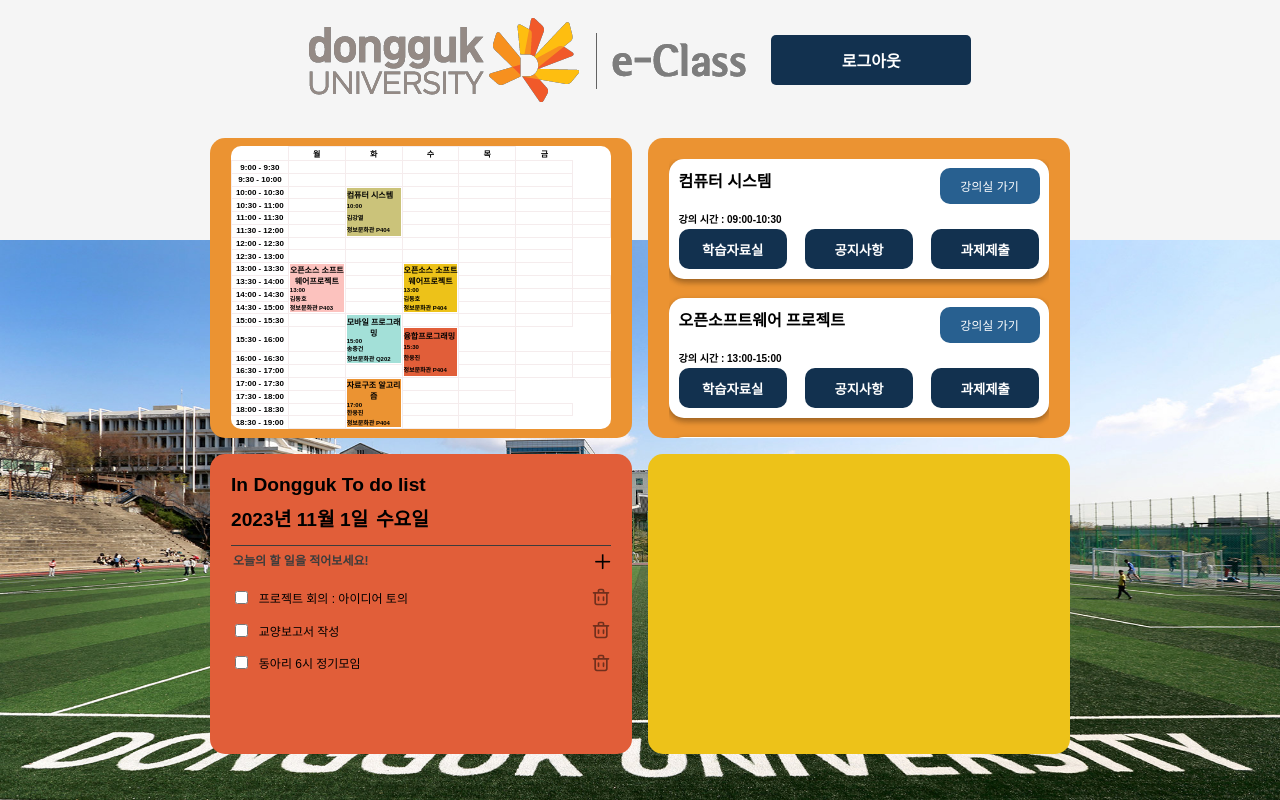
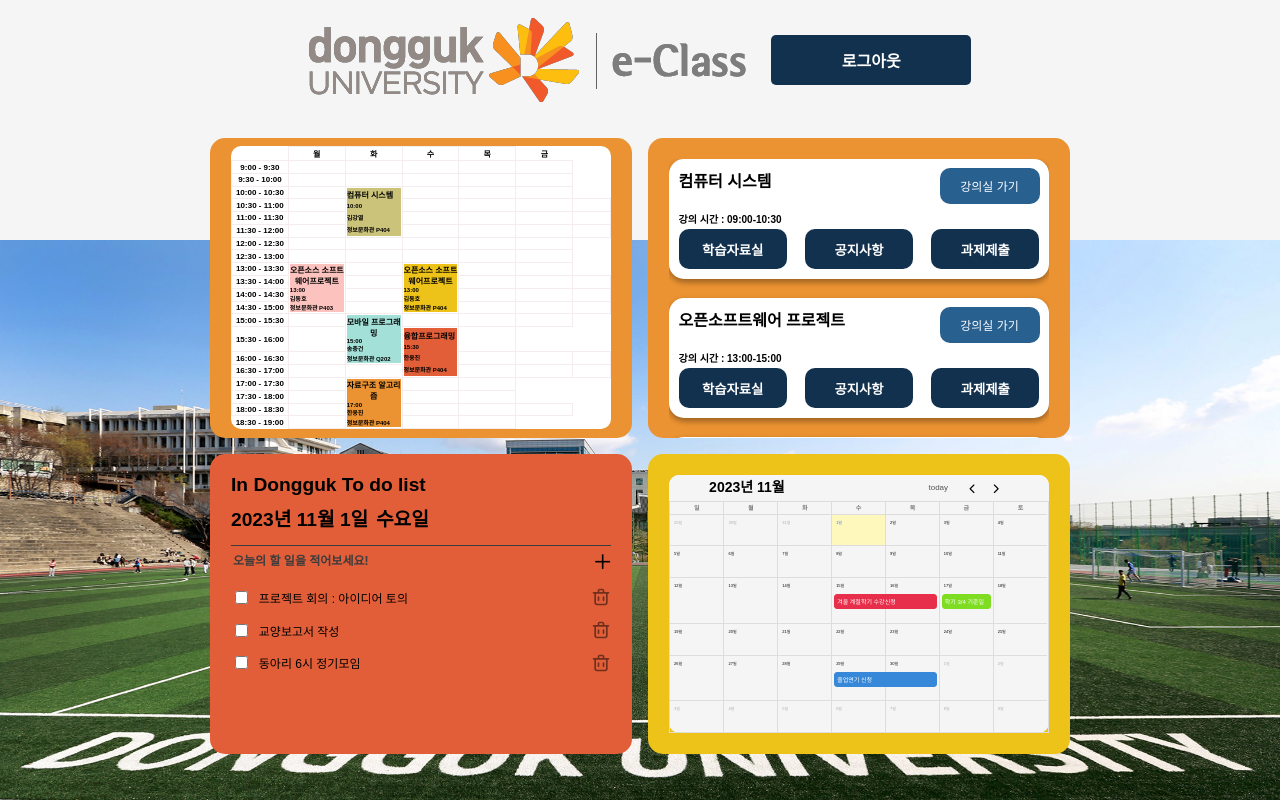
Before and after one commit to CSID-DGU/2023-2-OSSProj-MSG_UP-8, a React (Create React App) app in the folder front/: page / in a window 1280 px wide. Built offline with nearby package versions, Linux system fonts and the light colour scheme; what emotion-reset would draw is missing.

Commit message:
feat: 학사일정 캘린더 레이아웃 #15

```diff
--- a/front/package.json
+++ b/front/package.json
@@ -5,6 +5,10 @@
   "dependencies": {
     "@emotion/react": "^11.11.1",
     "@emotion/styled": "^11.11.0",
+    "@fullcalendar/core": "^6.1.9",
+    "@fullcalendar/daygrid": "^6.1.9",
+    "@fullcalendar/interaction": "^6.1.9",
+    "@fullcalendar/react": "^6.1.9",
     "@testing-library/jest-dom": "^5.17.0",
     "@testing-library/react": "^13.4.0",
     "@testing-library/user-event": "^13.5.0",
--- /dev/null
+++ b/front/src/components/LogoutCal/index.jsx
@@ -0,0 +1,109 @@
+import React from 'react'
+import styled from "@emotion/styled";
+import FullCalendar from '@fullcalendar/react'
+import dayGridPlugin from '@fullcalendar/daygrid' // a plugin!
+import interactionPlugin from "@fullcalendar/interaction";
+
+export const Wrapper = styled.div`
+    width: 100%;
+    height: 100%;
+    display: flex;
+    justify-content: center;
+    // 캘린더 전체 사이즈 조정
+    .fc {
+      width: 100%;
+      background-color: #F5F5F5;
+      border-radius: 10px;
+    }
+
+    // toolbar container
+    .fc .fc-toolbar.fc-header-toolbar {
+      margin: 0;
+      padding: 0 40px;
+      background-color: #F5F5F5;
+      height: 10%;
+      font-weight: 600;
+      font-size: 8px;
+      line-height: 29px;
+      color: black;
+      border-radius: 10px 10px 0 0;
+    }
+
+    // toolbar 버튼
+    .fc .fc-button-primary {
+      background-color: transparent;
+      border: none;
+      color: black;
+
+      span {
+        font-weight: 500;
+        font-size: 15px;
+      }
+
+      :hover {
+        background-color: transparent;
+      }
+    }
+
+    // 요일 부분
+    .fc-theme-standard th {
+      height: 8%;
+      font-weight: 800;
+      font-size: 1.5rem;
+      line-height: 2rem;
+      color: #7b7b7b;
+    }
+
+    // 오늘 날짜 배경색
+    .fc .fc-daygrid-day.fc-day-today {
+      background-color: #fff8bd;
+      color: #356eff;
+    }
+
+    // 날짜  ex) 2일
+    .fc .fc-daygrid-day-top {
+      flex-direction: row;
+      margin-bottom: 0.5%;
+
+    }
+
+    // 각 이벤트 요소
+    .fc-event {
+      cursor: pointer;
+      padding: 1px 1px;
+      margin-bottom: 1.5%;
+      border-radius: 3px;
+      font-weight: 500;
+      font-size: 1.5rem;
+    }
+`;
+
+export const WrappFullCalendar = styled.div`
+    width: 100%;
+    height: 100%;
+`;
+export default class LogoutCal extends React.Component {
+  render() {
+    return (
+    <Wrapper>
+      <FullCalendar
+        plugins={[ dayGridPlugin, interactionPlugin ]}
+        dateClick={this.handleDateClick}
+        initialView="dayGridMonth"
+        weekends={true}
+        eventTextColor='white'
+        locale={'ko'}
+        events={[
+          { title: "겨울 계절학기 수강신청", start:'2023-11-15', end:'2023-11-17', color: "#E72F4B"},
+          { title: '졸업연기 신청', start: '2023-11-29', end:'2023-12-01', color: ""},
+          { title: '학기 3/4 기준일', date: '2023-11-17', color: "#7FDD21"},
+        ]}
+      />
+    </Wrapper>
+    )
+  }
+
+  handleDateClick = (arg) => {
+    alert(arg.dateStr)
+  }
+}
--- a/front/src/pages/MainPage.jsx
+++ b/front/src/pages/MainPage.jsx
@@ -7,6 +7,7 @@
 import LectureItem from "../components/LectureItem";
 import Todo from "../components/Todo";
 import TimeTable from "../components/TimeTable";
+import LogoutCal from "../components/LogoutCal/index.jsx";
 
 function MainPage(props) {
 
@@ -72,7 +73,9 @@
 
                                         {/* 캘린더 */}
                                         <s.Item>
-
+                                            <s.Main_LogoutCal_item>
+                                                <LogoutCal />
+                                            </s.Main_LogoutCal_item>
                                         </s.Item>
 
                                     </s.ComponentBox>
--- a/front/src/style/Main.Style.js
+++ b/front/src/style/Main.Style.js
@@ -108,8 +108,15 @@
     width: 90%;
     margin-top: 5%;
 `;
+export const Main_LogoutCal_item = styled.div`
+    height: 100%;
+    width: 90%;
+    padding-top: 5%;
+    padding-bottom: 5%;
+`;
 export const Main_TimeTable_item = styled.div`
     width: 90%;
+    overflow-y: scroll;
     height: 100%;
     margin-top: 2%;
     margin-bottom: 2%;
```
Also changed, not shown: 1 other file (tests, documents, lock files or other folders).
